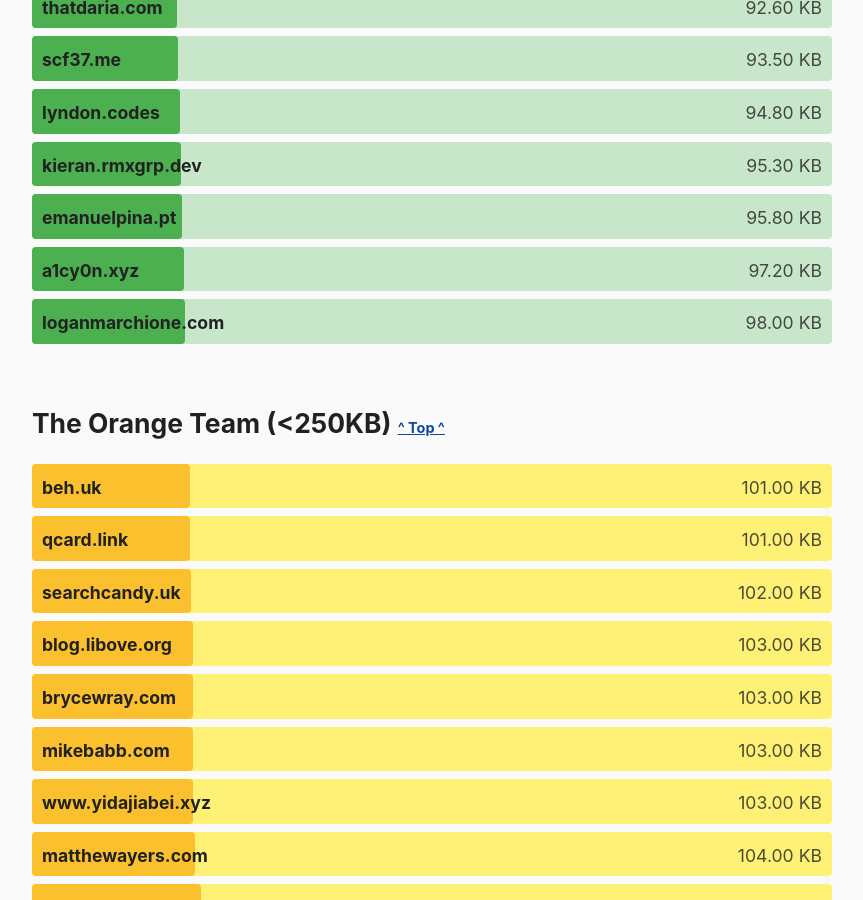
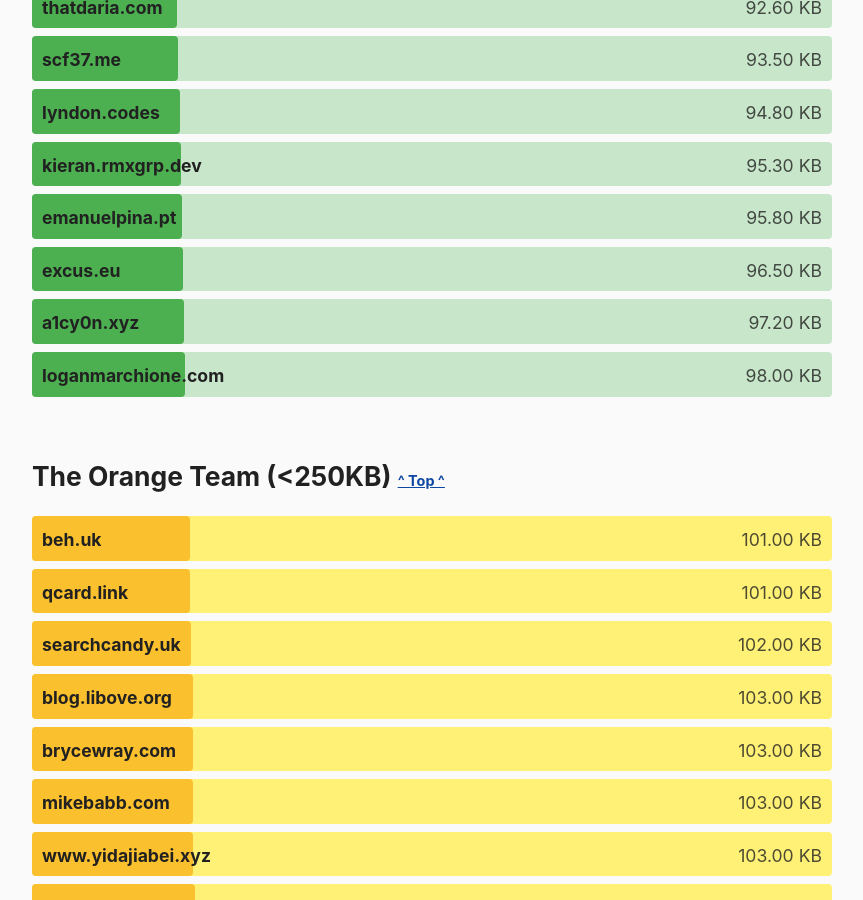
Before and after one commit to kevquirk/512kb.club, a Jekyll site: the page built from index.md, in a window 1280 px wide and 900 px high, scrolled down 17049 px. Shown: the whole window, without its empty margins (208-1071 px from the left). Built offline with Jekyll 4.4.1, drawn with Linux system fonts in a browser that asks for light colours.

Commit message:
Update excus.eu
Managed to get the site down to 96.5KB.

```diff
--- a/_data/sites.yml
+++ b/_data/sites.yml
@@ -865,8 +865,8 @@
 
 - domain: excus.eu
   url: https://excus.eu/
-  size: 407
-  last_checked: 2022-09-17
+  size: 96.5
+  last_checked: 2022-09-24
 
 - domain: extension.ninja
   url: https://www.extension.ninja/
```
